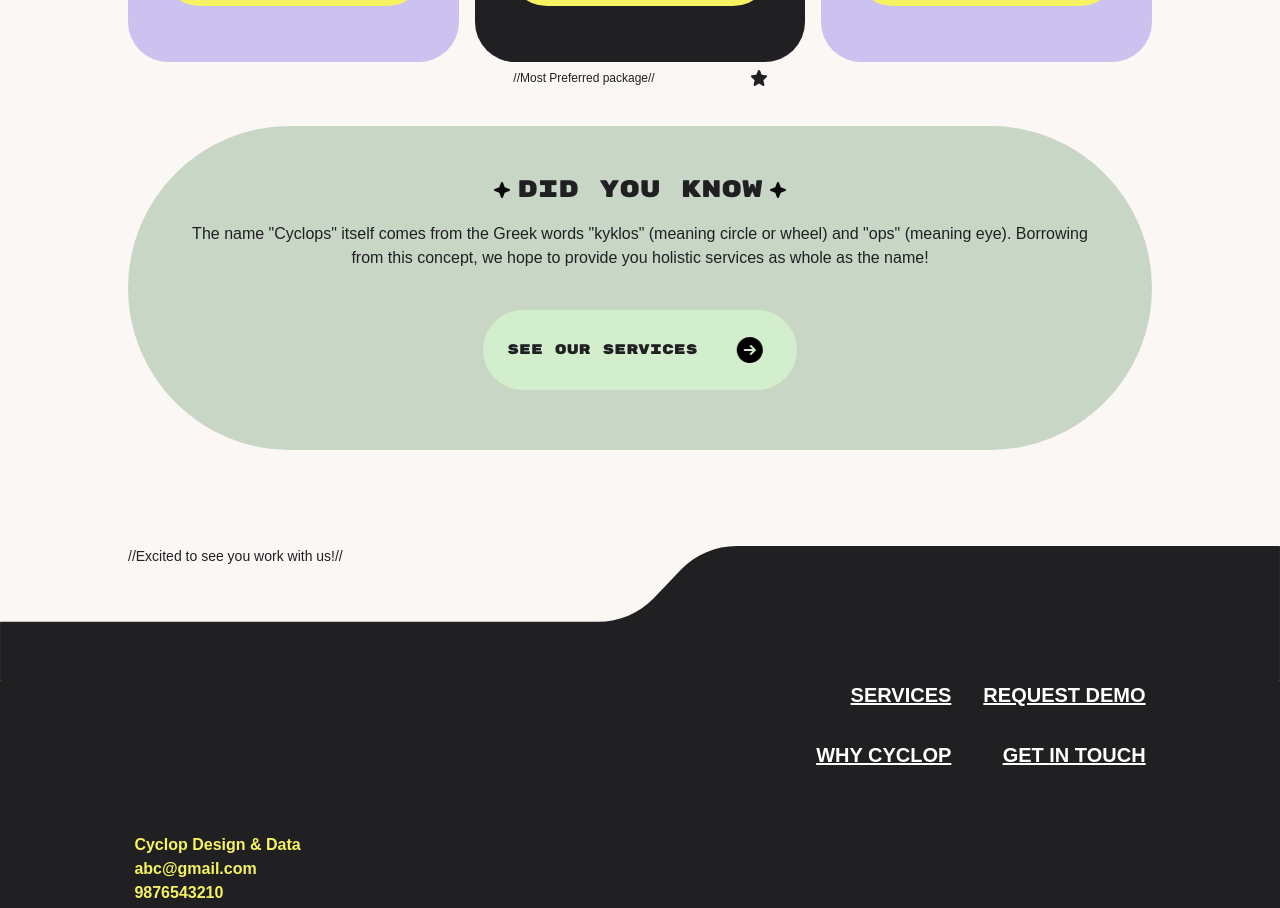
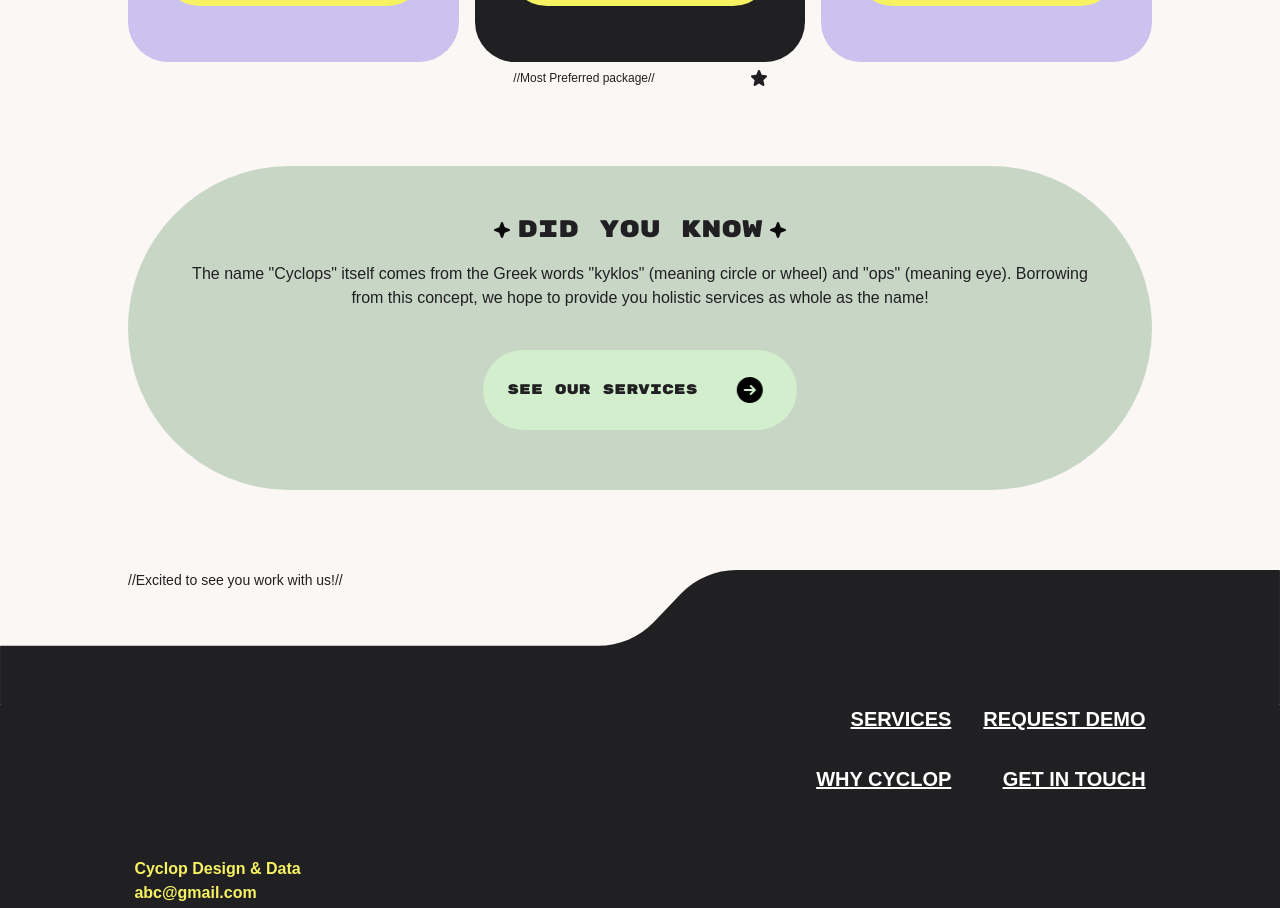
Before and after one commit to AdarshPeri/cyclop, a Next.js app: page /why-cyclop in a window 1280 px wide. Shown: the part 2480-3388 px from the top of the page. Built offline with nearby package versions, Linux system fonts and the light colour scheme; a web font is replaced by a local one.

Commit message:
spacing issues

```diff
--- a/app/components/WhyChooseUs.js
+++ b/app/components/WhyChooseUs.js
@@ -10,7 +10,7 @@ const WhyChooseUs = ({
   buttonText = 'WHY CHOOSE US?',
 }) => {
   return (
-    <div className='w-[90%] lg:w-[80%] xl:w-[75%] flex flex-col items-center gap-4 bg-tertiary-100 rounded-full mb-14 mt-10'>
+    <div className='w-[90%] lg:w-[80%] xl:w-[75%] flex flex-col items-center gap-4 bg-tertiary-100 rounded-full mb-10 mt-20'>
       <div className='py-48 px-4 md:py-12 md:px-16'>
         <div className='flex items-center justify-center gap-2'>
           <div className='h-4 w-4 relative'>
```
